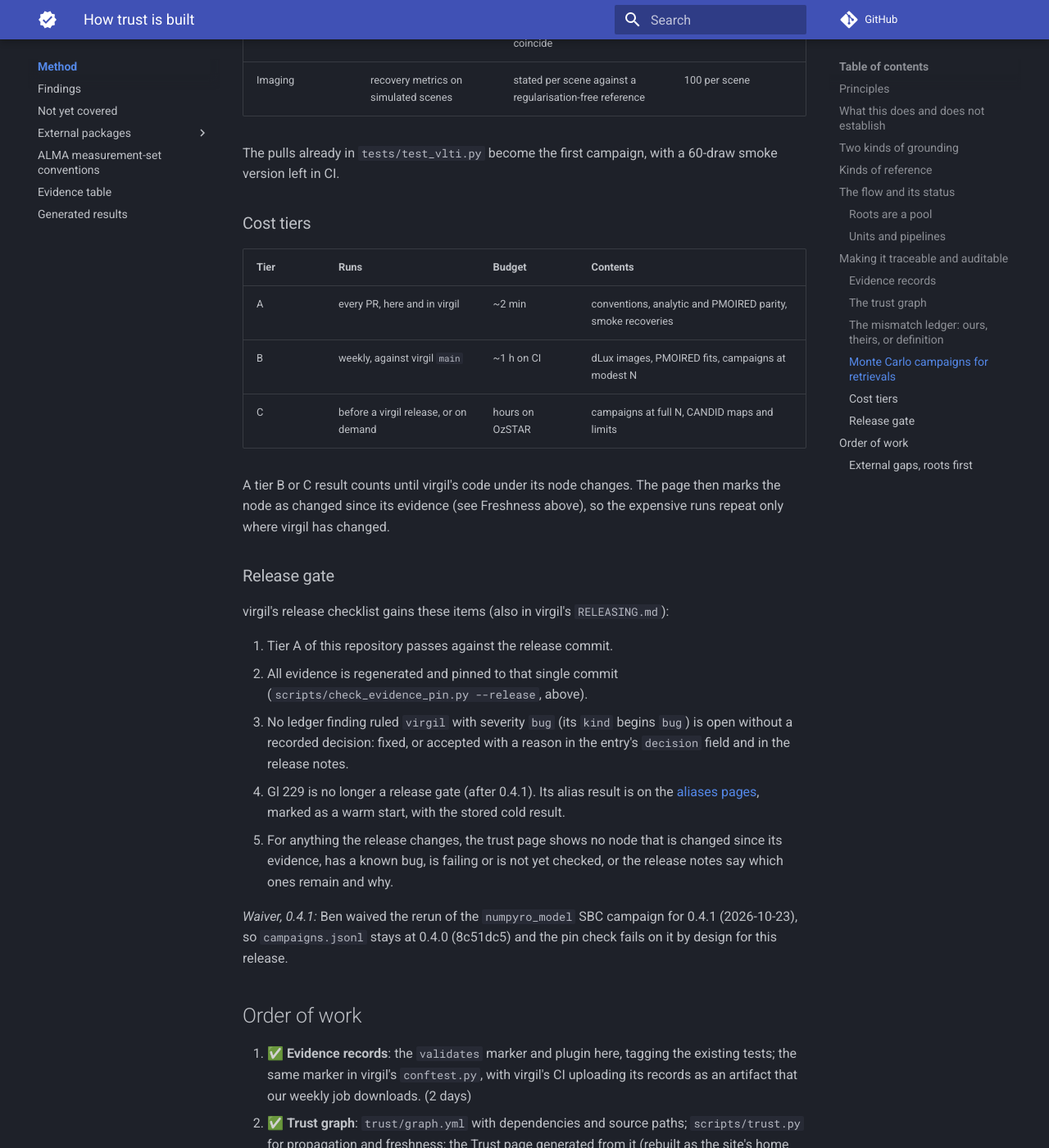
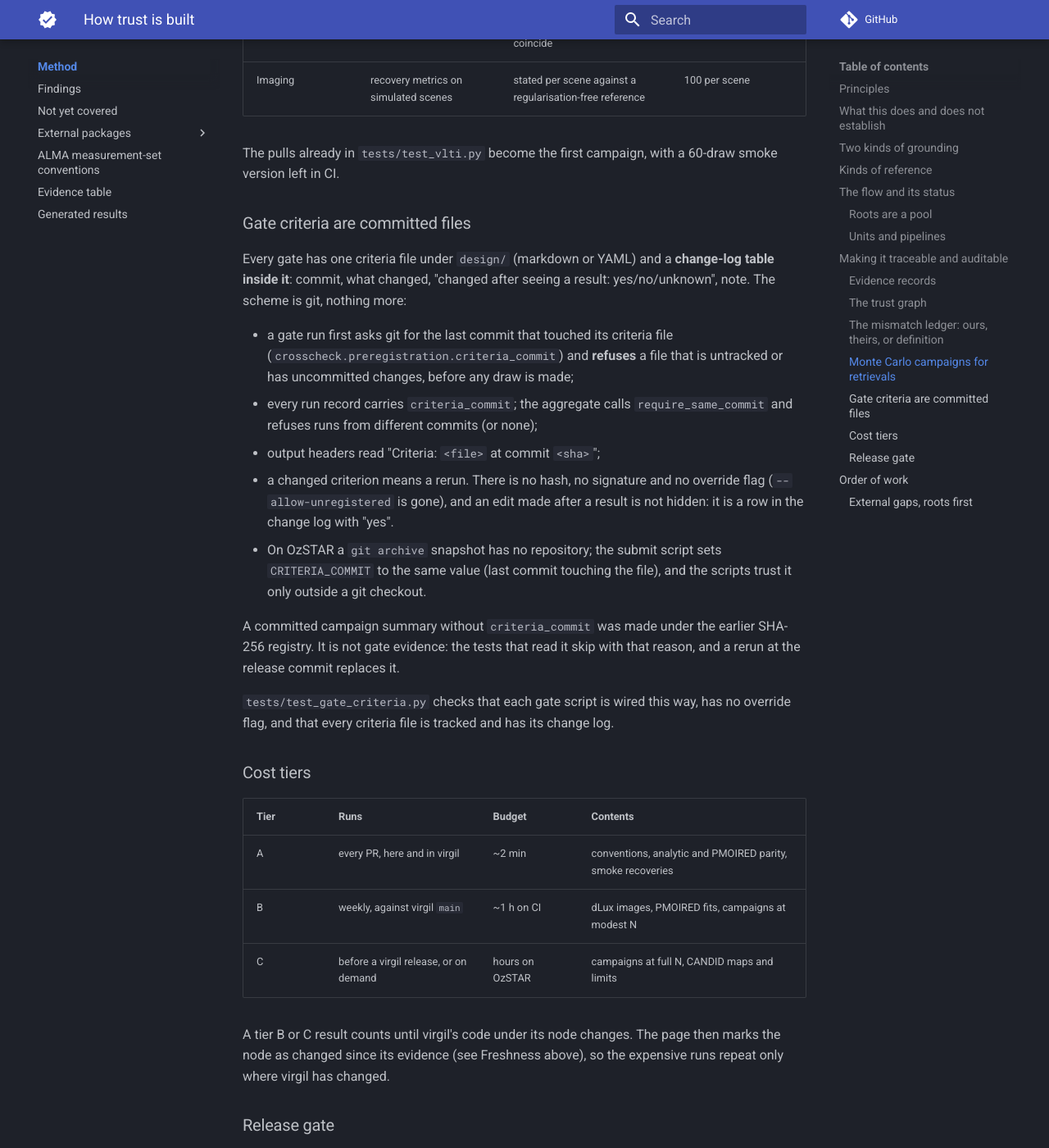
Before and after one commit to benjaminpope/virgil-validation, an MkDocs documentation site: the page built from docs/method/index.md, in a window 1280 px wide and 1400 px high, scrolled down 7798 px. Shown: the whole window at 82% size. Built offline with MkDocs 1.6.1 and Material for MkDocs 9.7.7, drawn with Linux system fonts in a browser that asks for light colours; comment, search, counter and statistics services are not loaded.

Commit message:
Docs: describe the git criteria scheme (method page, AGENTS.md, IM Lup and OiDB plans)
Co-Authored-By: Claude Sonnet 5.5 <noreply@anthropic.com>

```diff
--- a/docs/method/index.md
+++ b/docs/method/index.md
@@ -324,6 +324,31 @@ criteria and sample size **before** it runs.
 The pulls already in `tests/test_vlti.py` become the first campaign, with
 a 60-draw smoke version left in CI.
 
+### Gate criteria are committed files
+
+Every gate has one criteria file under `design/` (markdown or YAML) and a **change-log table inside it**: commit, what
+changed, "changed after seeing a result: yes/no/unknown", note. The scheme is git, nothing more:
+
+* a gate run first asks git for the last commit that touched its criteria file
+  (`crosscheck.preregistration.criteria_commit`) and **refuses** a file that is
+  untracked or has uncommitted changes, before any draw is made;
+* every run record carries `criteria_commit`; the aggregate calls
+  `require_same_commit` and refuses runs from different commits (or none);
+* output headers read "Criteria: `<file>` at commit `<sha>`";
+* a changed criterion means a rerun. There is no hash, no signature and no
+  override flag (`--allow-unregistered` is gone), and an edit made after a
+  result is not hidden: it is a row in the change log with "yes".
+* On OzSTAR a `git archive` snapshot has no repository; the submit script sets
+  `CRITERIA_COMMIT` to the same value (last commit touching the file), and the
+  scripts trust it only outside a git checkout.
+
+A committed campaign summary without `criteria_commit` was made under the earlier
+SHA-256 registry. It is not gate evidence: the tests that read it skip with that
+reason, and a rerun at the release commit replaces it.
+
+`tests/test_gate_criteria.py` checks that each gate script is wired this way, has
+no override flag, and that every criteria file is tracked and has its change log.
+
 ### Cost tiers
 
 | Tier | Runs | Budget | Contents |
```
Also changed, not shown: AGENTS.md (+7 -0 lines), design/alma_imlup_p3.md (+1 -1 lines), design/plan_oidb_binaries.md (+3 -5 lines).
